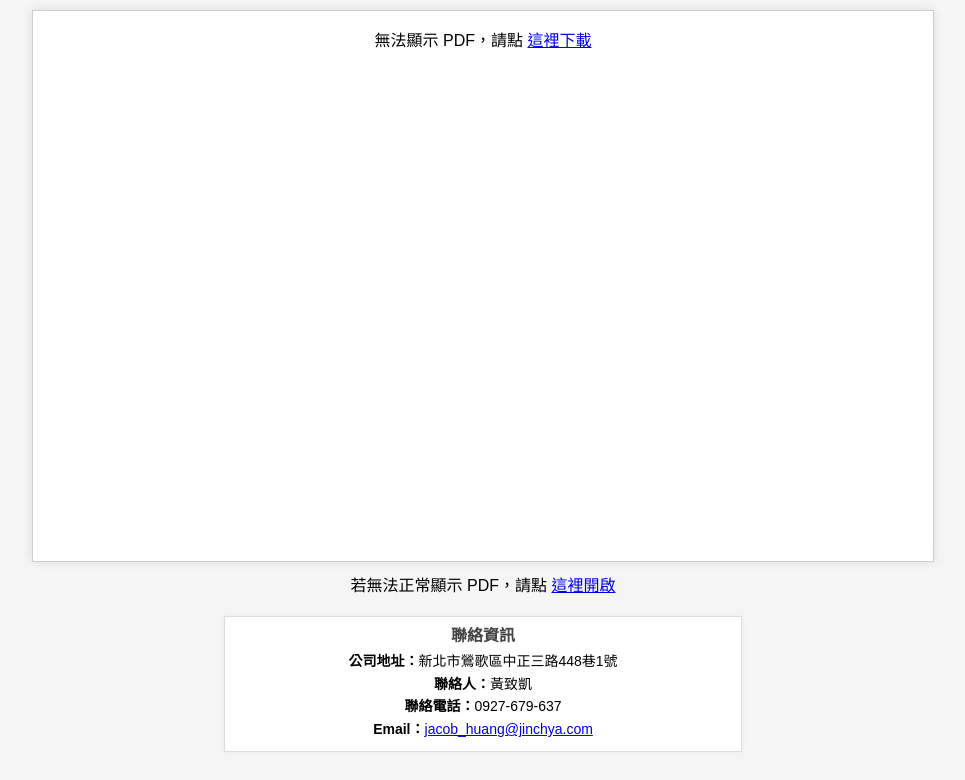
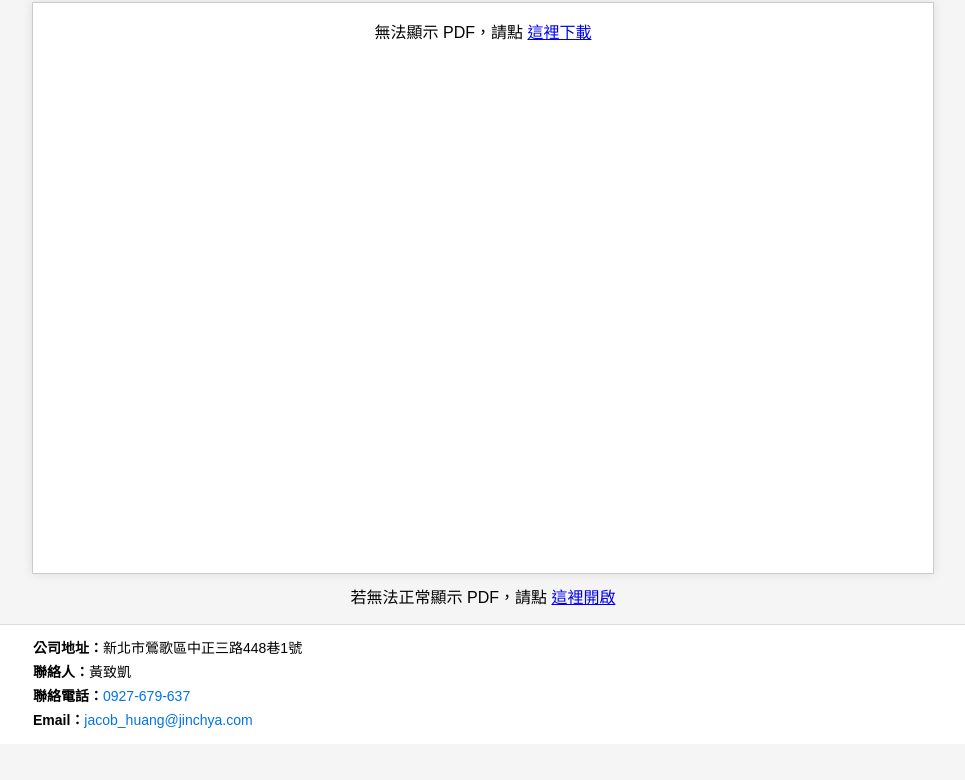
Before and after one commit to jinchya/jinchya, a plain HTML site: page index.html in a window 1280 px wide. Shown: the part 218-998 px from the top of the page, without its empty margins (157-1122 px from the left). Drawn offline with Linux system fonts and the light colour scheme.

Commit message:
Update index.html

```diff
--- a/index.html
+++ b/index.html
@@ -11,6 +11,7 @@
       text-align: center;
       padding: 20px;
       background-color: #f5f5f5;
+      margin: 0;
     }
     h1 {
       color: #333;
@@ -18,7 +19,7 @@
     .pdf-container {
       width: 100%;
       max-width: 900px;
-      height: calc(100vh - 250px);
+      height: calc(100vh - 230px);
       margin: 0 auto;
       border: 1px solid #ccc;
       box-shadow: 0 0 10px rgba(0,0,0,0.1);
@@ -32,26 +33,31 @@
     .fallback-link {
       margin-top: 10px;
     }
-    .contact-info {
-      margin-top: 20px;
-      padding: 8px;
+    /* 聯絡資訊條 */
+    .contact-bar {
+      width: 100%;
       background-color: #fff;
-      border: 1px solid #ddd;
-      max-width: 500px;
-      margin-left: auto;
-      margin-right: auto;
-      text-align: center;
-      line-height: 1.4;
+      border-top: 1px solid #ddd;
+      padding: 10px 0;
+      display: flex;
+      justify-content: center; /* 區塊置中 */
+    }
+    .contact-content {
+      width: 90%;
+      max-width: 900px;
+      text-align: left; /* 文字靠左 */
       font-size: 14px;
-      box-shadow: 0 0 5px rgba(0,0,0,0.05);
+      line-height: 1.5;
     }
-    .contact-info h2 {
-      margin: 0 0 5px 0;
-      font-size: 16px;
-      color: #444;
+    .contact-content p {
+      margin: 3px 0;
     }
-    .contact-info p {
-      margin: 3px 0;
+    .contact-content a {
+      color: #0073e6;
+      text-decoration: none;
+    }
+    .contact-content a:hover {
+      text-decoration: underline;
     }
   </style>
 </head>
@@ -71,12 +77,13 @@
     <a href="CompanyProfile_2025.pdf" target="_blank">這裡開啟</a>
   </p>
 
-  <div class="contact-info">
-    <h2>聯絡資訊</h2>
-    <p><strong>公司地址：</strong>新北市鶯歌區中正三路448巷1號</p>
-    <p><strong>聯絡人：</strong>黃致凱</p>
-    <p><strong>聯絡電話：</strong>0927-679-637</p>
-    <p><strong>Email：</strong><a href="mailto:jacob_huang@jinchya.com">jacob_huang@jinchya.com</a></p>
+  <div class="contact-bar">
+    <div class="contact-content">
+      <p><strong>公司地址：</strong>新北市鶯歌區中正三路448巷1號</p>
+      <p><strong>聯絡人：</strong>黃致凱</p>
+      <p><strong>聯絡電話：</strong><a href="tel:0927679637">0927-679-637</a></p>
+      <p><strong>Email：</strong><a href="mailto:jacob_huang@jinchya.com">jacob_huang@jinchya.com</a></p>
+    </div>
   </div>
 </body>
 </html>
```
